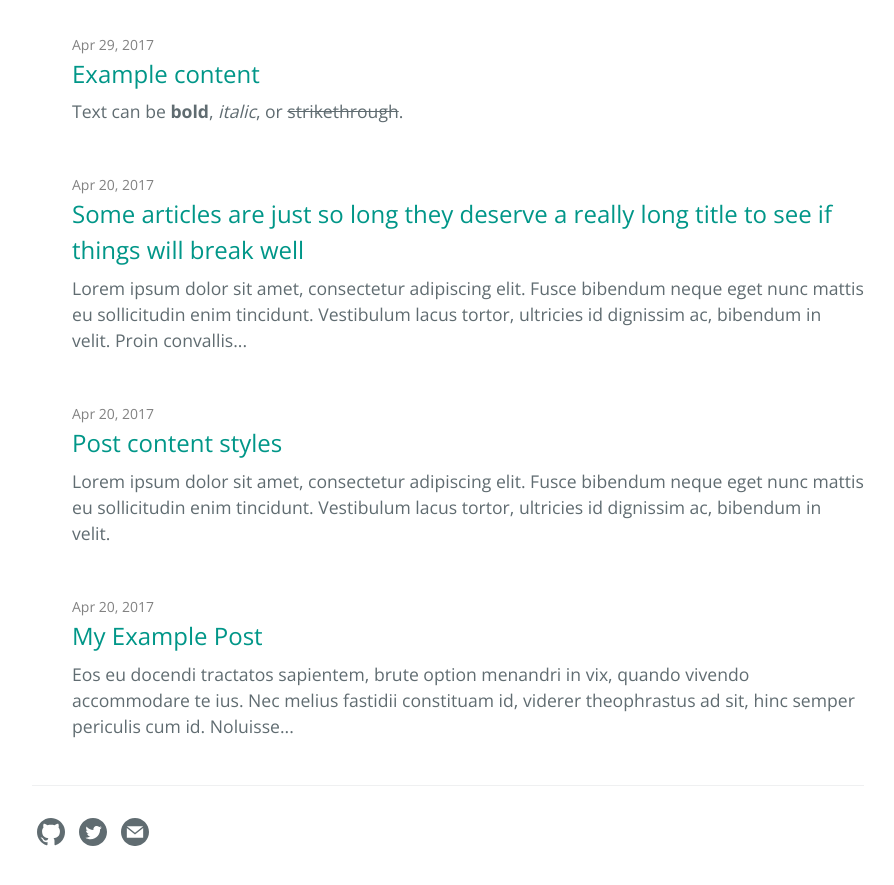
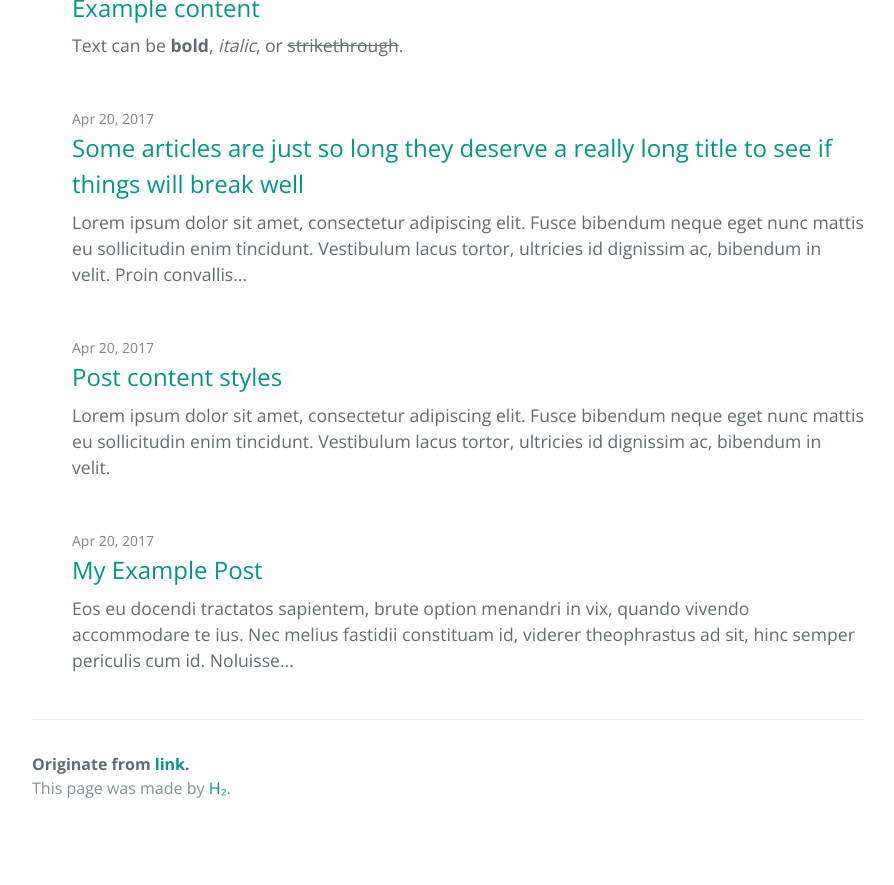
Before and after one commit to link9596/qwq, a Jekyll site: the page built from index.html, in a window 1280 px wide and 900 px high, scrolled down 670 px. Shown: the top 885 px of the window, without its empty margins (192-1086 px from the left). Built offline with Jekyll 4.4.1, drawn with Linux system fonts in a browser that asks for light colours; the list of posts is cut into pages by our own code; after the commit the page ends 1518 px from its top, so only the background shows below that.

Commit message:
Update default.html

```diff
--- a/_layouts/default.html
+++ b/_layouts/default.html
@@ -74,7 +74,8 @@
       <h1 class="project-name">{{ page-title }}</h1>
       <h2 class="project-tagline">{{ page-tagline }}</h2>
       {% if page.layout == 'home' and site.github.is_project_page %}
-          <a href="{{ site.github.repository_url }}" class="btn">View on GitHub</a>
+
+          <!--<a href="{{ site.github.repository_url }}" class="btn">View on GitHub</a>-->
         {% if site.show_downloads %}
           <a href="{{ site.github.zip_url }}" class="btn">Download .zip</a>
           <a href="{{ site.github.tar_url }}" class="btn">Download .tar.gz</a>
@@ -122,38 +123,40 @@
 
 
       <footer class="site-footer">
-        <!-- SVG icons from https://iconmonstr.com -->
 
-        <!-- Github icon -->
+        <span class="site-footer-owner">Originate from <a href="">link</a>.</span>
+        <span class="site-footer-credits">This page was made by<a href="https://link9596.github.io/blog"> H₂</a>.</span>
+
+        <!-- Github icon
         <span class="my-span-icon">
           <a href="{{ site.github.owner_url }}" aria-label="{{ site.github.owner_name }}'s GitHub" title="{{ site.github.owner_name }}'s GitHub">
             <svg class="my-svg-icon" xmlns="http://www.w3.org/2000/svg" width="24" height="24" viewBox="0 0 24 24"><path d="M12 0c-6.626 0-12 5.373-12 12 0 5.302 3.438 9.8 8.207 11.387.599.111.793-.261.793-.577v-2.234c-3.338.726-4.033-1.416-4.033-1.416-.546-1.387-1.333-1.756-1.333-1.756-1.089-.745.083-.729.083-.729 1.205.084 1.839 1.237 1.839 1.237 1.07 1.834 2.807 1.304 3.492.997.107-.775.418-1.305.762-1.604-2.665-.305-5.467-1.334-5.467-5.931 0-1.311.469-2.381 1.236-3.221-.124-.303-.535-1.524.117-3.176 0 0 1.008-.322 3.301 1.23.957-.266 1.983-.399 3.003-.404 1.02.005 2.047.138 3.006.404 2.291-1.552 3.297-1.23 3.297-1.23.653 1.653.242 2.874.118 3.176.77.84 1.235 1.911 1.235 3.221 0 4.609-2.807 5.624-5.479 5.921.43.372.823 1.102.823 2.222v3.293c0 .319.192.694.801.576 4.765-1.589 8.199-6.086 8.199-11.386 0-6.627-5.373-12-12-12z"/></svg>
           </a>
-        </span>
+        </span>-->
 
-        <!-- Twitter icon -->
+        <!-- Twitter icon
         <span class="my-span-icon">
           <a href="https://twitter.com/{{ site.twitter.username }}" aria-label="{{ site.github.owner_name }}'s Twitter" title="{{ site.github.owner_name }}'s Twitter">
             <svg class="my-svg-icon" xmlns="http://www.w3.org/2000/svg" width="24" height="24" viewBox="0 0 24 24"><path d="M12 0c-6.627 0-12 5.373-12 12s5.373 12 12 12 12-5.373 12-12-5.373-12-12-12zm6.066 9.645c.183 4.04-2.83 8.544-8.164 8.544-1.622 0-3.131-.476-4.402-1.291 1.524.18 3.045-.244 4.252-1.189-1.256-.023-2.317-.854-2.684-1.995.451.086.895.061 1.298-.049-1.381-.278-2.335-1.522-2.304-2.853.388.215.83.344 1.301.359-1.279-.855-1.641-2.544-.889-3.835 1.416 1.738 3.533 2.881 5.92 3.001-.419-1.796.944-3.527 2.799-3.527.825 0 1.572.349 2.096.907.654-.128 1.27-.368 1.824-.697-.215.671-.67 1.233-1.263 1.589.581-.07 1.135-.224 1.649-.453-.384.578-.87 1.084-1.433 1.489z"/></svg>
           </a>
-        </span>
+        </span>-->
 
-        <!-- RSS icon -->
+        <!-- RSS icon
         {% if site.gems contains "jekyll-feed" %}
           <span class="my-span-icon">
             <a href="{{ "/feed.xml" | relative_url }}" aria-label="RSS feed" title="{{ site.github.owner_name }}'s RSS feed">
               <svg class="my-svg-icon" xmlns="http://www.w3.org/2000/svg" width="24" height="24" viewBox="0 0 24 24"><path d="M12 0c-6.627 0-12 5.373-12 12s5.373 12 12 12 12-5.373 12-12-5.373-12-12-12zm-3.374 17c-.897 0-1.626-.727-1.626-1.624s.729-1.624 1.626-1.624 1.626.727 1.626 1.624-.729 1.624-1.626 1.624zm3.885 0c-.03-3.022-2.485-5.474-5.511-5.504v-2.406c4.361.03 7.889 3.555 7.92 7.91h-2.409zm4.081 0c-.016-5.297-4.303-9.571-9.592-9.594v-2.406c6.623.023 11.985 5.384 12 12h-2.408z"/></svg>
             </a>
-          </span>
+          </span>-->
         {% endif %}
-        <!-- Contact icon -->
+        <!-- Contact icon
         {% assign about_page = site.pages | where: "path", "about.md" | first %}
         {% if about_page.title %}
           <span class="my-span-icon">
             <a href="{{ about_page.url | relative_url }}" aria-label="Contact" title="Contact {{ site.github.owner_name }}">
               <svg class="my-svg-icon" xmlns="http://www.w3.org/2000/svg" width="24" height="24" viewBox="0 0 24 24"><path d="M12 .02c-6.627 0-12 5.373-12 12s5.373 12 12 12 12-5.373 12-12-5.373-12-12-12zm6.99 6.98l-6.99 5.666-6.991-5.666h13.981zm.01 10h-14v-8.505l7 5.673 7-5.672v8.504z"/></svg>
             </a>
-          </span>
+          </span>-->
         {% endif %}
 
       </footer>
```
